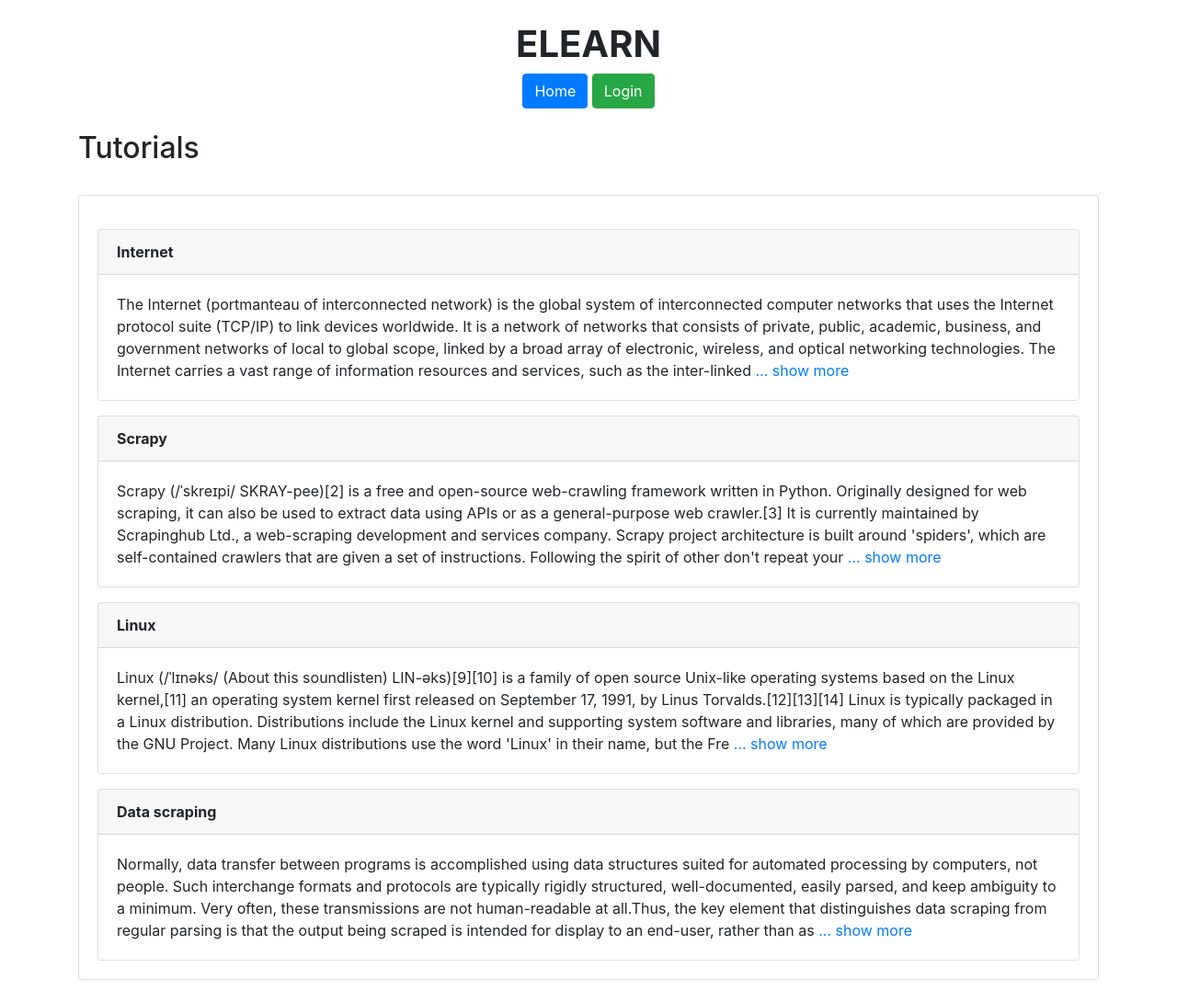
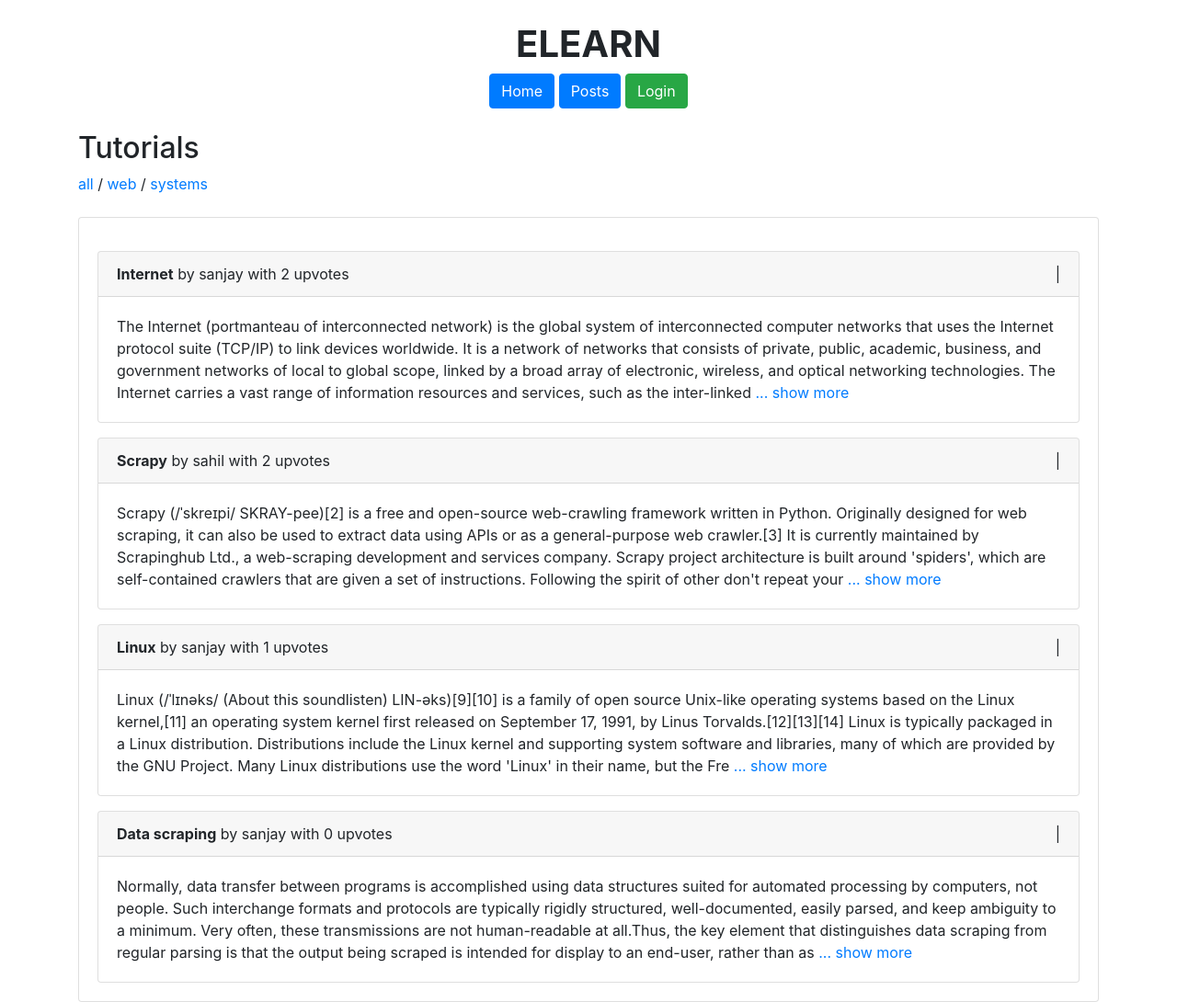
Before and after one commit to sanjayvs1/elearn, a Flask app: page /posts in a window 1280 px wide. Shown: the whole page at 92% size. Before the commit the page ends 1066 px from the top, so only its background shows below. Run offline with Flask 3, Linux system fonts and the light colour scheme; data comes from the database, SQL or seed files in the repository; both versions use the stored data as it was after the commit; some libraries are stand-ins or nearby versions.

Commit message:
upvotes, topics and more

```diff
--- a/app.py
+++ b/app.py
@@ -5,8 +5,18 @@ app = Flask(__name__)
 app.debug=True
 app.secret_key = 'xyz'
 
-users = {'username': 'password', 'sanjay':'123'}
+# users = {'username': 'password', 'sanjay':'123', 'sahil':'123'}
 session = {'username':'student'}
+
+db = sqlite3.connect('main.db')
+cursor = db.cursor()
+cursor.execute('SELECT username, password FROM login')
+data = cursor.fetchall()
+users = dict(data)
+cursor.execute('SELECT username, id FROM login')
+data = cursor.fetchall()
+userids = dict(data)
+db.close()
 
 @app.route('/posts')
 def root():
@@ -14,9 +24,67 @@ def root():
     cursor = db.cursor()
     cursor.execute('SELECT * FROM posts ORDER BY id DESC')
     posts = cursor.fetchall()
+    cursor.execute('SELECT DISTINCT topic FROM posts;')
+    topics = cursor.fetchall()
+    upvotes = {}
+    for post in posts:
+        cursor.execute('SELECT COUNT(userid) FROM upvotes WHERE postid = %s;' % post[0])
+        num = cursor.fetchall()
+        upvotes[post[0]] = num[0][0]
     db.close()
+    topics = [item[0] for item in topics if item[0] is not None]
+    return render_template('posts.html', upvotes=upvotes, posts=posts, topics=topics, username=session["username"])
 
-    return render_template('posts.html', posts=posts, username=session["username"])
+@app.route('/upvote/<_id>')
+def upvote(_id):
+    if session["username"] != 'student':
+        db = sqlite3.connect('main.db')
+        cursor = db.cursor()
+        cursor.execute('SELECT 1 FROM upvotes WHERE userid = ? AND postid = ? LIMIT 1', (userids[session["username"]], _id))
+        existing_row = cursor.fetchone()
+        if not existing_row:
+            cursor.execute('INSERT INTO upvotes (userid, postid) VALUES (?, ?)', (userids[session["username"]], _id))
+            db.commit()
+        db.close()
+        return redirect('/posts')
+    return redirect('/posts')
+
+@app.route('/downvote/<_id>')
+def downvote(_id):
+    if session["username"] != 'student':
+        db = sqlite3.connect('main.db')
+        cursor = db.cursor()
+        cursor.execute('SELECT * FROM upvotes WHERE userid="%s" AND postid="%s";' % (userids[session["username"]], _id))
+        existing_row = cursor.fetchone()
+        if existing_row:
+            cursor.execute('DELETE FROM upvotes WHERE userid="%s" AND postid="%s";' % (userids[session["username"]], _id))
+            db.commit()
+        db.close()
+        return redirect('/posts')
+    return redirect('/posts')
+
+@app.route('/topic/<topic>')
+def topic(topic):
+    db = sqlite3.connect('main.db')
+    cursor = db.cursor()
+    cursor.execute('SELECT * FROM posts ORDER BY id DESC')
+    posts = cursor.fetchall()
+    cursor.execute('SELECT DISTINCT topic FROM posts;')
+    topics = cursor.fetchall()
+    posts2 = []
+    upvotes = {}
+    for post in posts:
+        if post[4] == topic:
+            posts2.append(post)
+    for post in posts2:
+        cursor.execute('SELECT COUNT(userid) FROM upvotes WHERE postid = %s;' % post[0])
+        num = cursor.fetchall()
+        upvotes[post[0]] = num[0][0]
+    cursor.execute('SELECT DISTINCT topic FROM posts;')
+    topics = cursor.fetchall()
+    db.close()
+    topics = [item[0] for item in topics if item[0] is not None]
+    return render_template('posts.html', upvotes=upvotes, posts=posts2, topics=topics, username=session["username"])
 
 @app.route('/')
 def home():
@@ -40,8 +108,9 @@ def edit():
     title = request.args.get('title')
     post = request.args.get('post')
     _id = request.args.get('_id')
+    topic = request.args.get('topic')
 
-    return render_template('edit.html', title=title, post=post, _id=_id)
+    return render_template('edit.html', title=title, post=post, _id=_id, topic=topic)
 
 
 @app.route('/insert')
@@ -50,7 +119,9 @@ def insert():
     cursor = db.cursor()
     title = request.args.get('title')
     post = request.args.get('post')
-    cursor.execute('INSERT INTO posts(title, post) VALUES("%s", "%s")' % (title, post.replace('"', "'")))
+    user = session['username']
+    topic = request.args.get('topic')
+    cursor.execute('INSERT INTO posts(title, post, user, topic) VALUES("%s", "%s", "%s", "%s")' % (title, post.replace('"', "'"), user, topic))
     db.commit()
     db.close()
     return redirect('/posts')
@@ -61,7 +132,8 @@ def update(_id):
     cursor = db.cursor()
     title = request.args.get('title')
     post = request.args.get('post')
-    cursor.execute('UPDATE posts SET title="%s", post="%s" WHERE id=%s' % (title, post.replace('"', "'"), _id))
+    topic = request.args.get('topic')
+    cursor.execute('UPDATE posts SET title="%s", post="%s", topic="%s" WHERE id=%s' % (title, post.replace('"', "'"), topic, _id))
     db.commit()
     db.close()
     return redirect('/posts')
--- a/templates/create.html
+++ b/templates/create.html
@@ -8,6 +8,7 @@
           <div class="card-body">
             <form id="post" method="get" action="/insert" class="form-group">
               <input type="text" name="title" placeholder="Enter post title..." class="form-control">
+              <input type="text" name="topic" placeholder="Enter post topic..." class="form-control">
               <textarea name="post" class="form-control noresize mt-2" placeholder="Leave your post here..." rows="12"></textarea>
               <div class="row">
                 <div class="col-md-2 ml-auto">
--- a/templates/edit.html
+++ b/templates/edit.html
@@ -6,8 +6,9 @@
       <div class="col">
         <div class="card mt-4">
           <div class="card-body">
-            <form id="post" method="get" action="/update/{{_id}}?title={{title}}&post={{post}}" class="form-group">
+            <form id="post" method="get" action="/update/{{_id}}?title={{title}}&post={{post}}&topic={{topic}}" class="form-group">
               <input type="text" name="title" placeholder="Enter post title..." value="{{title}}" class="form-control"/>
+              <input type="text" name="topic" placeholder="Enter post topic..." value="{{topic}}" class="form-control"/>
               <textarea name="post" class="form-control noresize mt-2" placeholder="Leave your post here..." rows="12">{{post}}</textarea>
               <div class="row">
                 <div class="col-md-2 ml-auto">
--- a/templates/layout.html
+++ b/templates/layout.html
@@ -2,7 +2,6 @@
 
 <html>
   <head>
-    <link rel="stylesheet" href="main.css">
     <!-- JQuery -->
     <script src="https://ajax.googleapis.com/ajax/libs/jquery/3.4.1/jquery.min.js"></script>
 
--- a/templates/post.html
+++ b/templates/post.html
@@ -11,10 +11,10 @@
               <div class="card-header">
                 <div class="row">
                   <div class="col"><strong>{{post[1]}}</strong></div>
-                  <div class="col text-right">
+                  <!-- <div class="col text-right">
                     <a class="btn btn-primary" href="/edit?title={{post[1]}}&post={{post[2]}}&_id={{post[0]}}">Update</a>
                     <a class="btn btn-danger" href="/delete/{{post[0]}}">Delete</a>
-                  </div>
+                  </div> -->
                 </div>
               </div>
               <div class="card-body">
--- a/templates/posts.html
+++ b/templates/posts.html
@@ -7,6 +7,7 @@
     <h1 class="text-center font-weight-bold">ELEARN</h1>
     <div class="text-center">
     <a class="btn btn-primary" href="/">Home</a>
+    <a class="btn btn-primary" href="/posts">Posts</a>
       {% if username == 'student' %}
     <a class="btn btn-success" href="/login">Login</a>
     {% else %}
@@ -15,6 +16,11 @@
     </div>
     <br>
     <h2>Tutorials</h2>
+    <a href="/posts">all</a>
+    {% for topic in topics %}
+    /
+    <a href="/topic/{{topic}}">{{topic}}</a>
+    {% endfor %}
     <div class="row">
       <div class="col">
         <div class="card mt-4">
@@ -26,13 +32,20 @@
               <div class="card mt-3">
                 <div class="card-header">
                   <div class="row">
-                    <div class="col"><strong>{{post[1]}}</strong></div>
-                    {% if username != 'student' %}
+                    <div class="col"><strong>{{post[1]}}</strong> by {{post[3]}} with {{upvotes[post[0]]}} upvotes</div>
+
                     <div class="col text-right">
-                      <a class="btn btn-primary" href="/edit?title={{post[1]}}&post={{post[2]}}&_id={{post[0]}}">Update</a>
+                      {% if username == post[3] %}
+                      <a class="btn btn-primary" href="/edit?title={{post[1]}}&post={{post[2]}}&_id={{post[0]}}&topic={{post[4]}}">Update</a>
                       <a class="btn btn-danger" href="/delete/{{post[0]}}">Delete</a>
+                      {% endif %}
+                      |
+                      {% if username != 'student' %}
+                      <a class="btn btn-success" href="/upvote/{{post[0]}}">Upvote</a>
+                      <a class="btn btn-danger" href="/downvote/{{post[0]}}">Downvote</a>
+                      {% endif %}
                     </div>
-                    {% endif %}
+
                   </div>
                 </div>
                 <div class="card-body">
```
Also changed, not shown: main.db.
